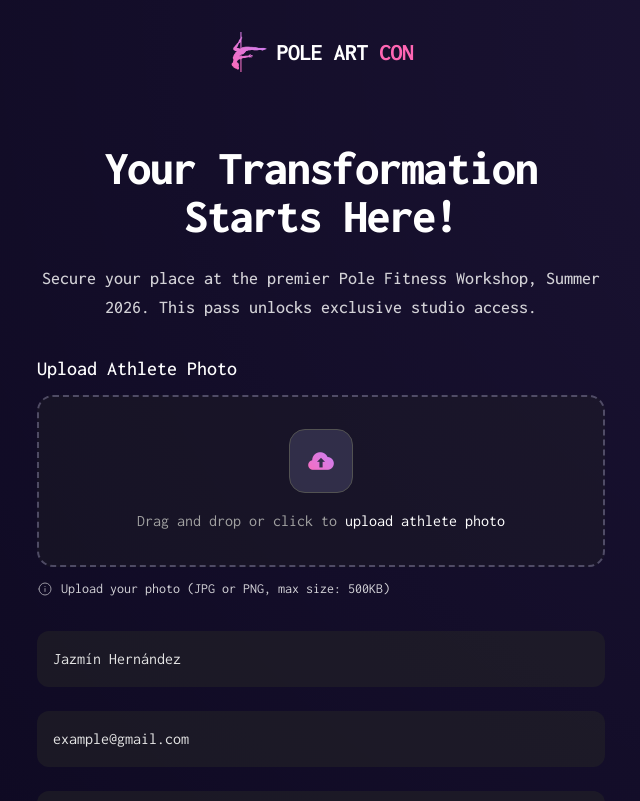
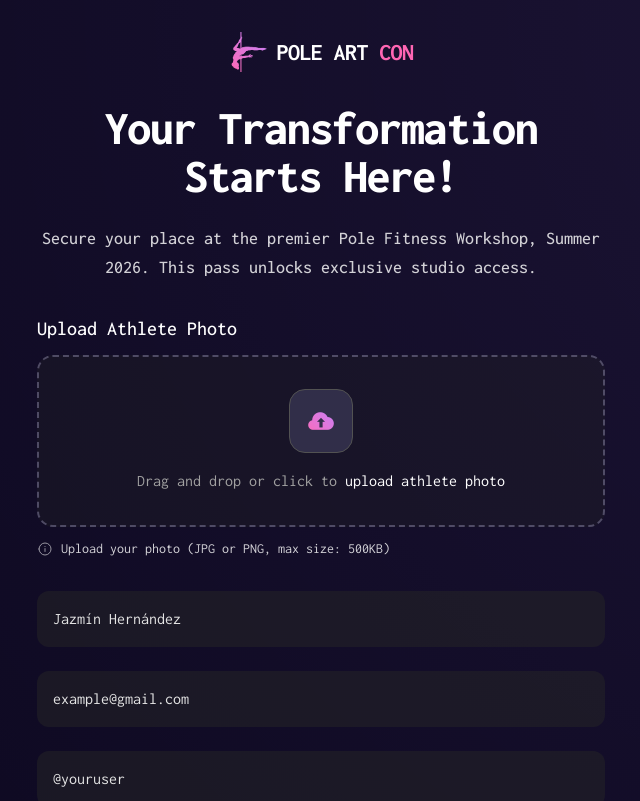
Before and after one commit to jazminadriana/ticket-generator, a React (Vite) app: page / in a window 1280 px wide. Shown: the top 801 px of the page, without its empty margins (319-959 px from the left). Built offline with nearby package versions, Linux system fonts and the light colour scheme.

Commit message:
refactor: implement MainLayout to centralize Header and page constraints

```diff
--- a/src/App.tsx
+++ b/src/App.tsx
@@ -1,10 +1,11 @@
 import { TicketFormPage } from './components/ticket/TicketFormPage';
+import { MainLayout } from './components/layout/MainLayout';
 
 function App() {
   return (
-    <>
+    <MainLayout>
       <TicketFormPage />
-    </>
+    </MainLayout>
   );
 }
 
--- /dev/null
+++ b/src/components/layout/MainLayout.tsx
@@ -0,0 +1,14 @@
+import { Header } from './Header';
+
+interface Props {
+  children: React.ReactNode;
+}
+
+export const MainLayout = ({ children }: Props) => {
+  return (
+    <div>
+      <Header />
+      {children}
+    </div>
+  );
+};
--- a/src/components/ticket/TicketFormPage.tsx
+++ b/src/components/ticket/TicketFormPage.tsx
@@ -1,11 +1,9 @@
 import { Hero } from '../layout/Hero';
 import { Form } from './Form';
-import { Header } from '../layout/Header';
 
 export const TicketFormPage = () => {
   return (
     <section className="max-w-[450px] md:max-w-[600px] mx-auto px-4 pb-20 space-y-10">
-      <Header />
       <Hero />
       <Form />
     </section>
```
